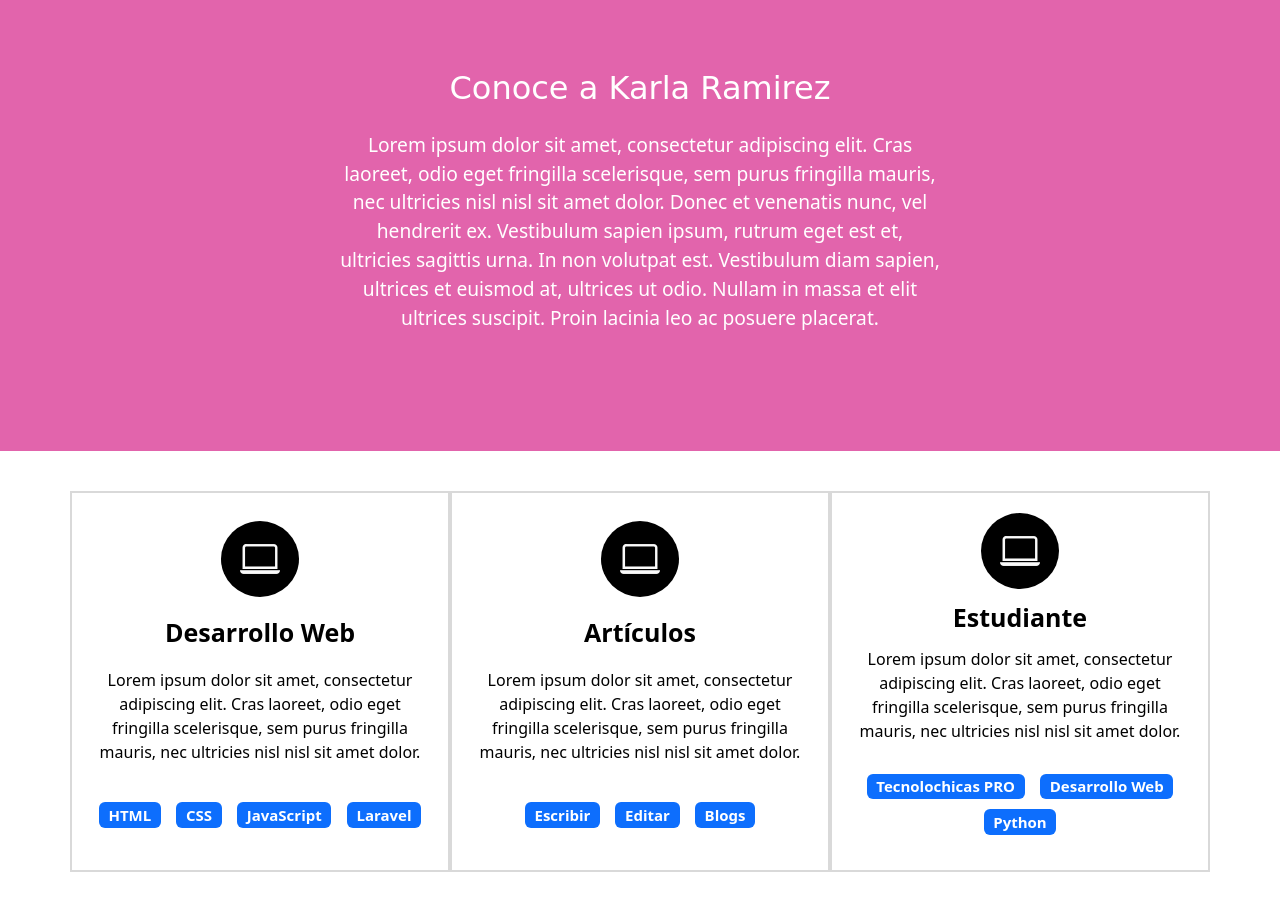
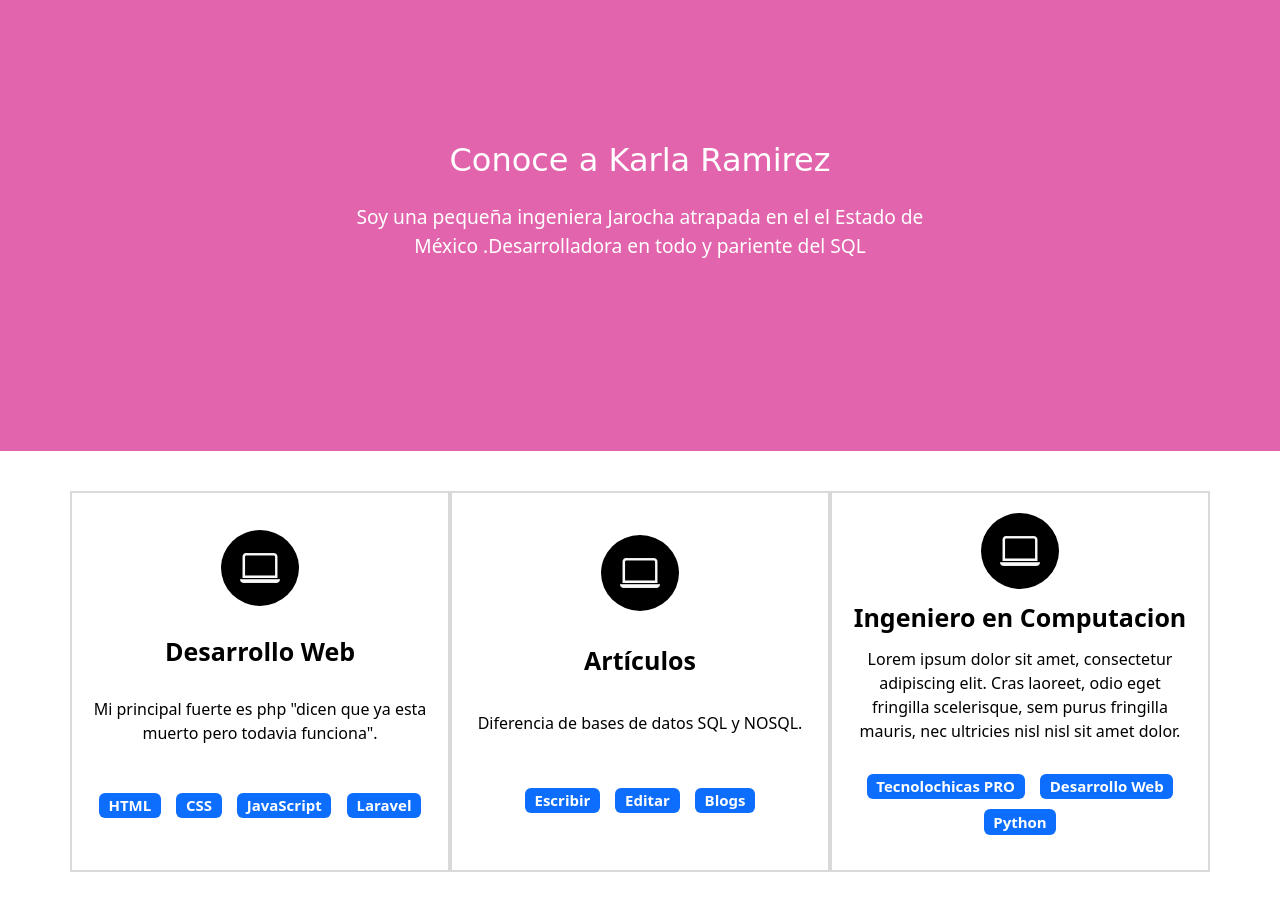
Before and after one commit to aramirezc813/portafolio, a plain HTML site: page index.html in a window 1280 px wide. Shown: the part 960-1870 px from the top of the page. Drawn offline with nearby package versions, Linux system fonts and the light colour scheme; a web font is replaced by a local one.

Commit message:
Add files via upload

```diff
--- a/index.html
+++ b/index.html
@@ -70,7 +70,7 @@
     <section id="sobre-mi" class="sobre-mi seccion-oscura">
       <div class="contenedor">
         <h2 class="seccion-titulo">Conoce a Karla Ramirez</h2>
-        <p class="seccion-texto">Lorem ipsum dolor sit amet, consectetur adipiscing elit. Cras laoreet, odio eget fringilla scelerisque, sem purus fringilla mauris, nec ultricies nisl nisl sit amet dolor. Donec et venenatis nunc, vel hendrerit ex. Vestibulum sapien ipsum, rutrum eget est et, ultricies sagittis urna. In non volutpat est. Vestibulum diam sapien, ultrices et euismod at, ultrices ut odio. Nullam in massa et elit ultrices suscipit. Proin lacinia leo ac posuere placerat.</p>
+        <p class="seccion-texto">Soy una pequeña ingeniera Jarocha atrapada en el el Estado de México .Desarrolladora en todo y pariente del SQL </p>
       </div>
     </section>
 
@@ -82,7 +82,7 @@
           <div class="columna col-12 col-md-4">
             <i class="bi bi-laptop"></i>
             <p class="experiencia-titulo">Desarrollo Web</p>
-            <p>Lorem ipsum dolor sit amet, consectetur adipiscing elit. Cras laoreet, odio eget fringilla scelerisque, sem purus fringilla mauris, nec ultricies nisl nisl sit amet dolor. </p>
+            <p>Mi principal fuerte es php "dicen que ya esta muerto pero todavia funciona". </p>
             <div class="badges-contenedor">
               <span class="badge text-bg-primary">HTML</span>
               <span class="badge text-bg-primary">CSS</span>
@@ -94,7 +94,7 @@
           <div class="columna col-12 col-md-4">
             <i class="bi bi-laptop"></i>
             <p class="experiencia-titulo">Artículos</p>
-            <p>Lorem ipsum dolor sit amet, consectetur adipiscing elit. Cras laoreet, odio eget fringilla scelerisque, sem purus fringilla mauris, nec ultricies nisl nisl sit amet dolor. </p>
+            <p>Diferencia de bases de datos  SQL y NOSQL. </p>
             <div class="badges-contenedor">
               <span class="badge text-bg-primary">Escribir</span>
               <span class="badge text-bg-primary">Editar</span>
@@ -104,7 +104,7 @@
           <!-- Estudiante -->
           <div class="columna col-12 col-md-4">
             <i class="bi bi-laptop"></i>
-            <p class="experiencia-titulo">Estudiante</p>
+            <p class="experiencia-titulo">Ingeniero en Computacion</p>
             <p>Lorem ipsum dolor sit amet, consectetur adipiscing elit. Cras laoreet, odio eget fringilla scelerisque, sem purus fringilla mauris, nec ultricies nisl nisl sit amet dolor. </p>
             <div class="badges-contenedor">
               <span class="badge text-bg-primary">Tecnolochicas PRO</span>
--- a/main.js
+++ b/main.js
@@ -7,7 +7,7 @@ let typewriter = new Typewriter(app, {
 
 typewriter
   .pauseFor(2500)
-  .typeString('Desarrollo sitios web y escribo artículos sobre programación.')
+  .typeString('holis soy una ingeniera en computación ..fan del anime y propensa a aprender en contra de mi volintad pero por amor al arte')
   .pauseFor(200)
   .deleteChars(10)
   .start();
```
